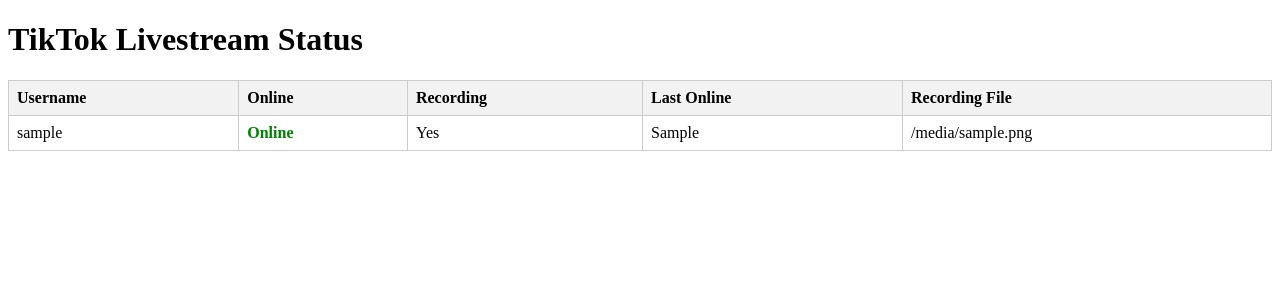
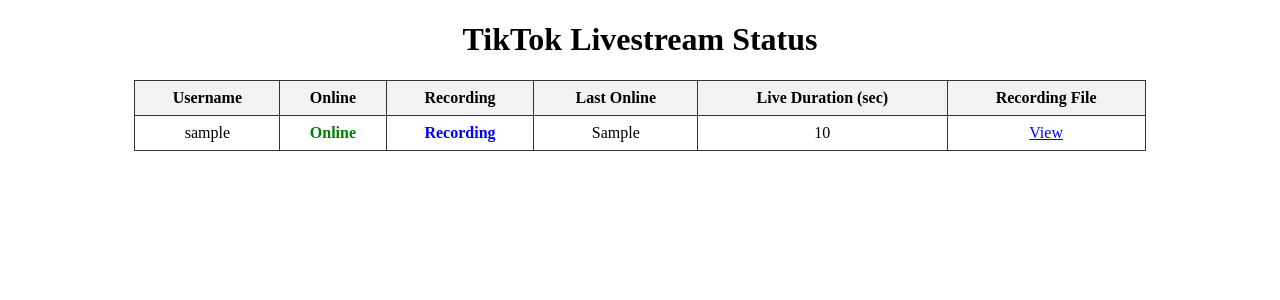
Before and after one commit to rohro1/tiktok-livestream-recorder, a Flask app: template templates/status.html in a window 1280 px wide. Shown: the top 300 px of the page. Run offline with Flask 3, Linux system fonts and the light colour scheme; the template is opened without the code that fills it: most values are stand-ins (such as "Sample title", 1, 10 or a date in 2020).

Commit message:
Force update all files

```diff
--- a/templates/status.html
+++ b/templates/status.html
@@ -4,32 +4,39 @@
 <meta charset="UTF-8">
 <title>TikTok Livestream Status</title>
 <style>
-        table { border-collapse: collapse; width: 100%; }
-        th, td { border: 1px solid #ccc; padding: 8px; text-align: left; }
+table { border-collapse: collapse; width: 80%; margin: auto; }
+th, td { border: 1px solid #333; padding: 8px; text-align: center; }
 th { background-color: #f2f2f2; }
 .online { color: green; font-weight: bold; }
 .offline { color: red; font-weight: bold; }
+.recording { color: blue; font-weight: bold; }
 </style>
 </head>
 <body>
-    <h1>TikTok Livestream Status</h1>
+<h1 style="text-align:center;">TikTok Livestream Status</h1>
 <table>
+<thead>
 <tr>
 <th>Username</th>
 <th>Online</th>
 <th>Recording</th>
 <th>Last Online</th>
+<th>Live Duration (sec)</th>
 <th>Recording File</th>
 </tr>
+</thead>
+<tbody>
 {% for row in rows %}
 <tr>
 <td>{{ row.username }}</td>
 <td class="{{ 'online' if row.online else 'offline' }}">{{ 'Online' if row.online else 'Offline' }}</td>
-            <td>{{ 'Yes' if row.recording else 'No' }}</td>
+<td class="{{ 'recording' if row.recording else '' }}">{{ 'Recording' if row.recording else 'Not Recording' }}</td>
 <td>{{ row.last_online }}</td>
-            <td>{{ row.recording_file or 'N/A' }}</td>
+<td>{{ row.live_duration }}</td>
+<td>{% if row.recording_file %}<a href="{{ row.recording_file }}">View</a>{% else %}-{% endif %}</td>
 </tr>
 {% endfor %}
+</tbody>
 </table>
 </body>
 </html>
```
Also changed, not shown: templates/authorize.html (+8 -7 lines). Lines whose indentation alone changed are shown as unchanged.
